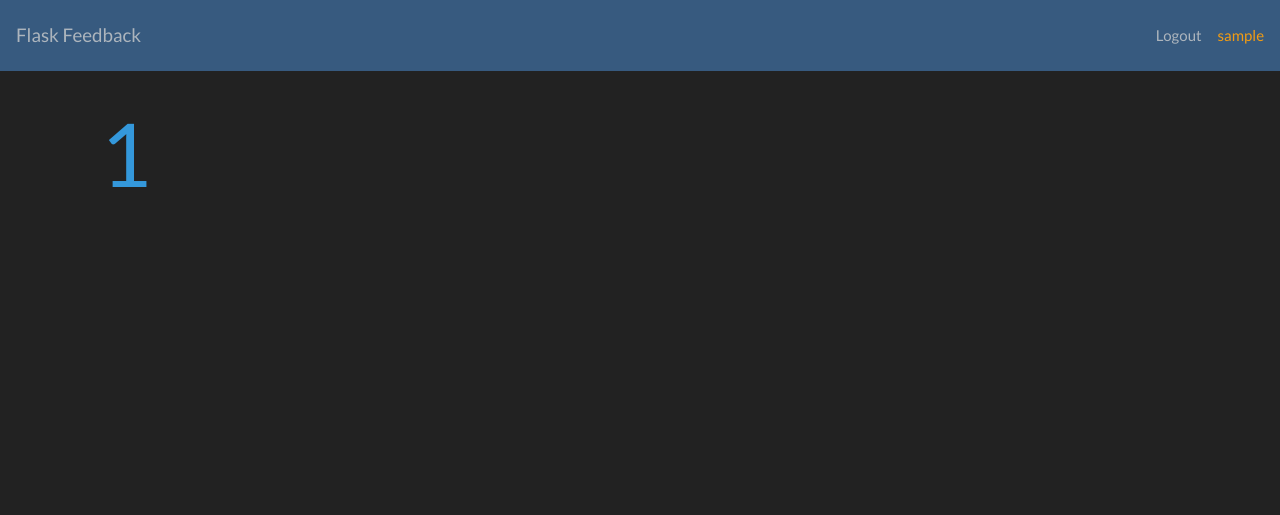
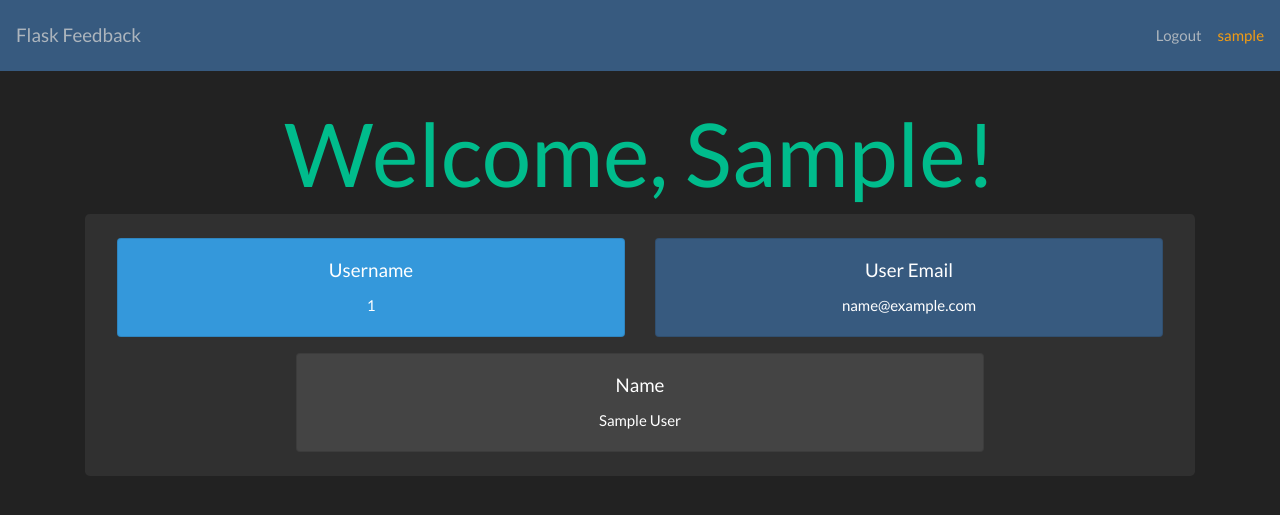
Before and after one commit to jbenjoy2/flaskfeedback, a Flask app: template templates/user.html in a window 1280 px wide. Shown: the top 515 px of the page. Run offline with Flask 2, Linux system fonts and the light colour scheme; the template is opened without the code that fills it: values that come from a table or form of the project are taken from there, others are empty; the visitor is signed in with stand-in values (Sample User, id 1); data comes from the database, SQL or seed files in the repository; some libraries are stand-ins or nearby versions.

Commit message:
added a feedback model. Made full user details page with jumbotron

```diff
--- a/app.py
+++ b/app.py
@@ -1,6 +1,6 @@
 from flask import Flask, render_template, redirect, session, flash
 from flask_debugtoolbar import DebugToolbarExtension
-from models import User, db, connect_db
+from models import User, Feedback, db, connect_db
 from forms import RegisterForm, LoginForm
 from sqlalchemy.exc import IntegrityError
 from werkzeug.exceptions import Unauthorized
@@ -13,8 +13,6 @@ app.config["SECRET_KEY"] = "abc123"
 app.config['DEBUG_TB_INTERCEPT_REDIRECTS'] = False
 
 connect_db(app)
-
-toolbar = DebugToolbarExtension(app)
 
 
 @app.route('/')
--- a/templates/user.html
+++ b/templates/user.html
@@ -3,7 +3,33 @@
 {% block title %}{{user.username}} Details{% endblock %}
 
 {% block content %}
-<div class="container-fluid">
-    <h1 class="display-2 text-info">{{user.username}}</h1>
+<h1 class="display-2 text-success text-center">Welcome, {{user.first_name.title()}}!</h1>
+<div class="jumbotron py-3">
+    <div class="row d-flex flex-wrap justify-content-center text-center">
+        <div class="col-sm-6 my-2">
+            <div class="card bg-info">
+              <div class="card-body">
+                <h5 class="card-title">Username</h5>
+                <p class="card-text">{{user.username}}</p>
+              </div>
+            </div>
+        </div>
+        <div class="col-sm-6 my-2">
+            <div class="card bg-primary">
+              <div class="card-body">
+                <h5 class="card-title">User Email</h5>
+                <p class="card-text">{{user.email}}</p>
+              </div>
+            </div>
+        </div>
+        <div class="col-sm-8 my-2">
+            <div class="card bg-secondary">
+              <div class="card-body">
+                <h5 class="card-title">Name</h5>
+                <p class="card-text">{{user.first_name}}  {{user.last_name}}</p>
+              </div>
+            </div>
+        </div>
+    </div>
 </div>
 {% endblock %}
```
Also changed, not shown: models.py (+10 -0 lines).
